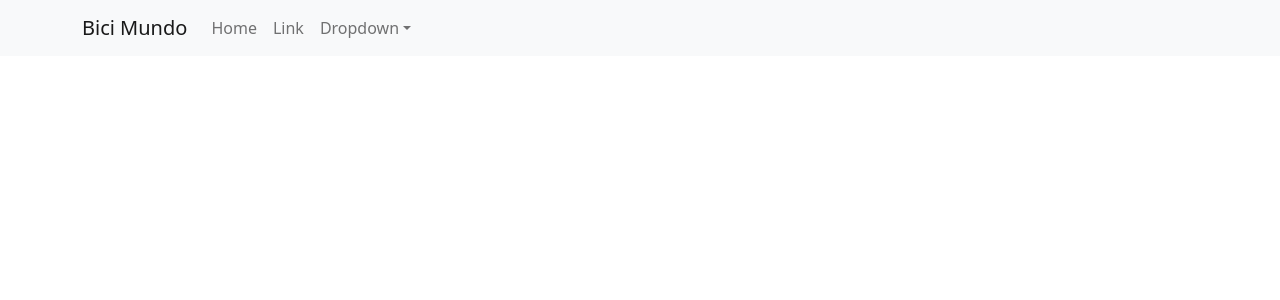
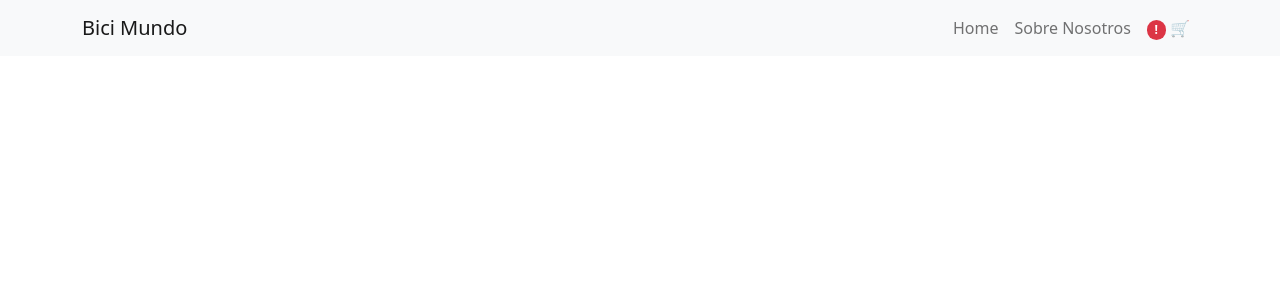
Before and after one commit to nicolasbergami/Bergami-React, a React (Create React App) app: page / in a window 1280 px wide. Shown: the top 300 px of the page. Built offline with nearby package versions, Linux system fonts and the light colour scheme.

Commit message:
Agregado de components NavBar con react-bootstrap y mdb-react-ui-kit

```diff
--- a/package.json
+++ b/package.json
@@ -7,6 +7,7 @@
     "@testing-library/react": "^13.3.0",
     "@testing-library/user-event": "^13.5.0",
     "bootstrap": "^5.2.0",
+    "mdb-react-ui-kit": "^4.1.0",
     "react": "^18.2.0",
     "react-bootstrap": "^2.5.0",
     "react-dom": "^18.2.0",
--- a/src/Components/NavBar.js
+++ b/src/Components/NavBar.js
@@ -3,8 +3,15 @@ import Container from 'react-bootstrap/Container';
 import Nav from 'react-bootstrap/Nav';
 import Navbar from 'react-bootstrap/Navbar';
 import NavDropdown from 'react-bootstrap/NavDropdown';
-
-
+import {
+  MDBNavbar,
+  MDBContainer,
+  MDBIcon,
+  MDBNavbarNav,
+  MDBNavbarItem,
+  MDBNavbarLink,
+  MDBBadge
+} from 'mdb-react-ui-kit';
 export function NavBar(){
 
 return (
@@ -12,21 +19,16 @@ return (
     <Container>
       <Navbar.Brand href="#home">Bici Mundo</Navbar.Brand>
       <Navbar.Toggle aria-controls="basic-navbar-nav" />
-      <Navbar.Collapse id="basic-navbar-nav">
-        <Nav className="me-auto">
+      <Navbar.Collapse id="basic-navbar-nav " className="justify-content-end">
+        <Nav className="justify-content-center">
           <Nav.Link href="#home">Home</Nav.Link>
-          <Nav.Link href="#link">Link</Nav.Link>
-          <NavDropdown title="Dropdown" id="basic-nav-dropdown">
-            <NavDropdown.Item href="#action/3.1">Action</NavDropdown.Item>
-            <NavDropdown.Item href="#action/3.2">
-              Another action
-            </NavDropdown.Item>
-            <NavDropdown.Item href="#action/3.3">Something</NavDropdown.Item>
-            <NavDropdown.Divider />
-            <NavDropdown.Item href="#action/3.4">
-              Separated link
-            </NavDropdown.Item>
-          </NavDropdown>
+          <Nav.Link href="#link">Sobre Nosotros</Nav.Link>
+          <Nav.Link href="#link">
+          <MDBBadge pill color='danger'>!</MDBBadge>
+              <span>
+                <MDBIcon fas icon='shopping-cart'></MDBIcon>
+              </span> 🛒</Nav.Link>
+
         </Nav>
       </Navbar.Collapse>
     </Container>
```
Also changed, not shown: src/Components/components.css (added), 1 other file (tests, documents, lock files or other folders).
